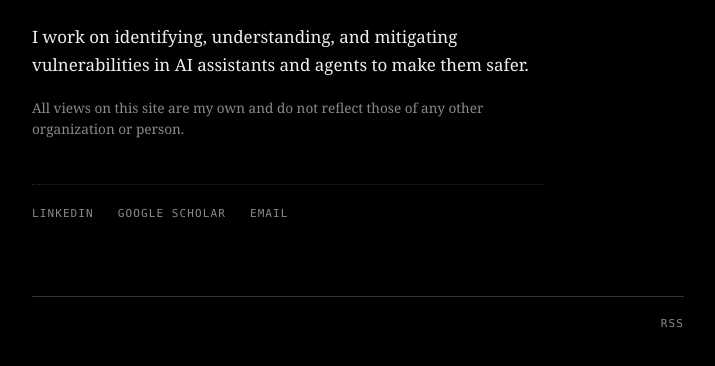
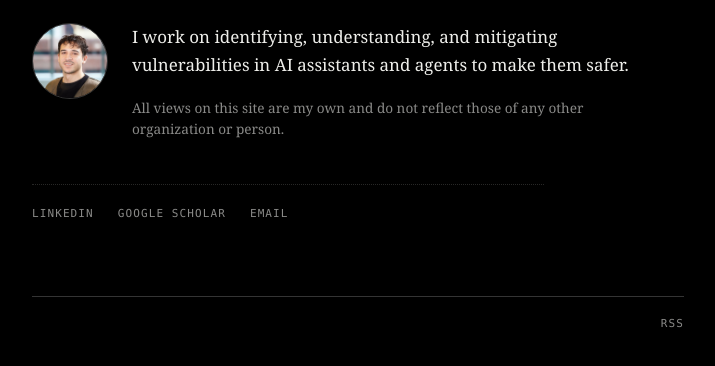
Before and after one commit to giordanorogers/giordanorogers.github.io, an Astro site: page /about in a window 1280 px wide. Shown: the part 200-566 px from the top of the page, without its empty margins (282-997 px from the left). Built offline with nearby package versions, Linux system fonts and the light colour scheme; Astro itself is replaced by a stand-in of ours.

Commit message:
Add profile photo to about page
Co-Authored-By: Claude Fable 5 <noreply@anthropic.com>

```diff
--- a/src/pages/about.astro
+++ b/src/pages/about.astro
@@ -5,14 +5,26 @@ import Base from '../layouts/Base.astro';
 <Base title="About — Gio Rogers" description="I work on identifying, understanding, and mitigating vulnerabilities in AI assistants and agents to make them safer.">
   <article class="prose">
     <h1 style="margin-top:52px;">About</h1>
-    <p style="font-size:1.06rem; max-width:32rem;">
-      I work on identifying, understanding, and mitigating vulnerabilities in AI assistants and
-      agents to make them safer.
-    </p>
-    <p style="font-size:0.85rem; line-height:1.6; color:var(--muted); max-width:32rem; margin-bottom:44px;">
-      All views on this site are my own and do not reflect those of any other organization or
-      person.
-    </p>
+    <div class="about-row">
+      <img
+        class="about-photo"
+        src="/images/profile.jpg"
+        alt="Gio Rogers"
+        width="76"
+        height="76"
+        loading="lazy"
+      />
+      <div>
+        <p style="font-size:1.06rem; margin-top:0; max-width:32rem;">
+          I work on identifying, understanding, and mitigating vulnerabilities in AI assistants
+          and agents to make them safer.
+        </p>
+        <p style="font-size:0.85rem; line-height:1.6; color:var(--muted); max-width:32rem; margin-bottom:0;">
+          All views on this site are my own and do not reflect those of any other organization or
+          person.
+        </p>
+      </div>
+    </div>
     <div class="about-links">
       <a class="mono-link" href="https://www.linkedin.com/in/giorogers">LinkedIn</a>
       <a class="mono-link" href="https://scholar.google.com/citations?user=vkcZSNAAAAAJ">Google Scholar</a>
@@ -22,6 +34,20 @@ import Base from '../layouts/Base.astro';
 </Base>
 
 <style>
+  .about-row {
+    display: flex;
+    align-items: flex-start;
+    gap: 24px;
+    margin-bottom: 44px;
+  }
+  .about-photo {
+    flex-shrink: 0;
+    width: 76px;
+    height: 76px;
+    border-radius: 50%;
+    object-fit: cover;
+    border: 1px solid var(--border);
+  }
   .about-links {
     display: flex;
     gap: 24px;
```
Also changed, not shown: public/images/profile.jpg (added).
